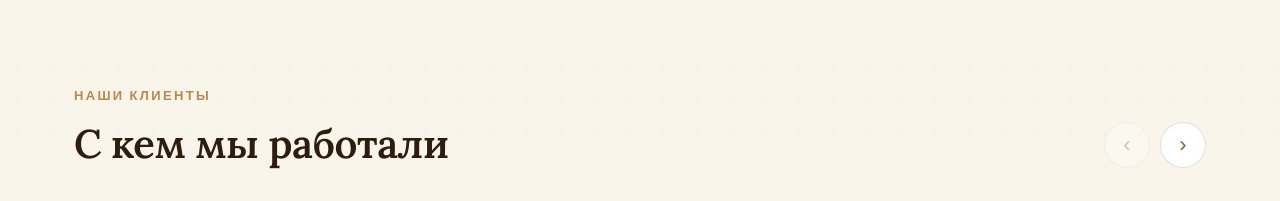
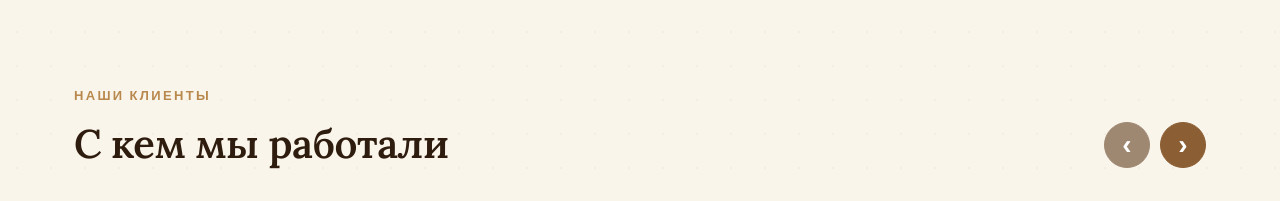
Before and after one commit to drkasyanov/standarteam, a plain HTML site: page index.html in a window 1280 px wide. Shown: the part 1000-1201 px from the top of the page. Drawn offline with nearby package versions, Linux system fonts and the light colour scheme.

Commit message:
Повысить контраст кнопок в карусели клиентов

```diff
--- a/index.html
+++ b/index.html
@@ -446,14 +446,14 @@
   .car-nav{display:flex;gap:10px;flex-shrink:0}
   .car-btn{
     width:46px;height:46px;border-radius:50%;
-    background:var(--card);border:1px solid var(--line);
+    background:var(--accent);border:1px solid var(--accent);
     cursor:pointer;display:flex;align-items:center;justify-content:center;
-    color:var(--accent);font-size:22px;
-    transition:background .2s,border-color .2s,color .2s,transform .2s;
-  }
-  .car-btn:hover{background:var(--accent);border-color:var(--accent);color:#FBF6EC}
-  .car-btn:disabled{opacity:.35;cursor:not-allowed}
-  .car-btn:disabled:hover{background:var(--card);border-color:var(--line);color:var(--accent)}
+    color:#fff;font-size:28px;font-weight:700;line-height:1;
+    transition:background .2s,border-color .2s;
+  }
+  .car-btn:hover:not(:disabled){background:var(--accent-deep);border-color:var(--accent-deep)}
+  .car-btn:focus-visible{outline:2px solid var(--accent-deep);outline-offset:3px}
+  .car-btn:disabled{background:#9F8872;border-color:#9F8872;cursor:not-allowed}
   .car-track{
     display:flex;gap:18px;overflow-x:auto;
     scroll-snap-type:x mandatory;scroll-behavior:smooth;
```
